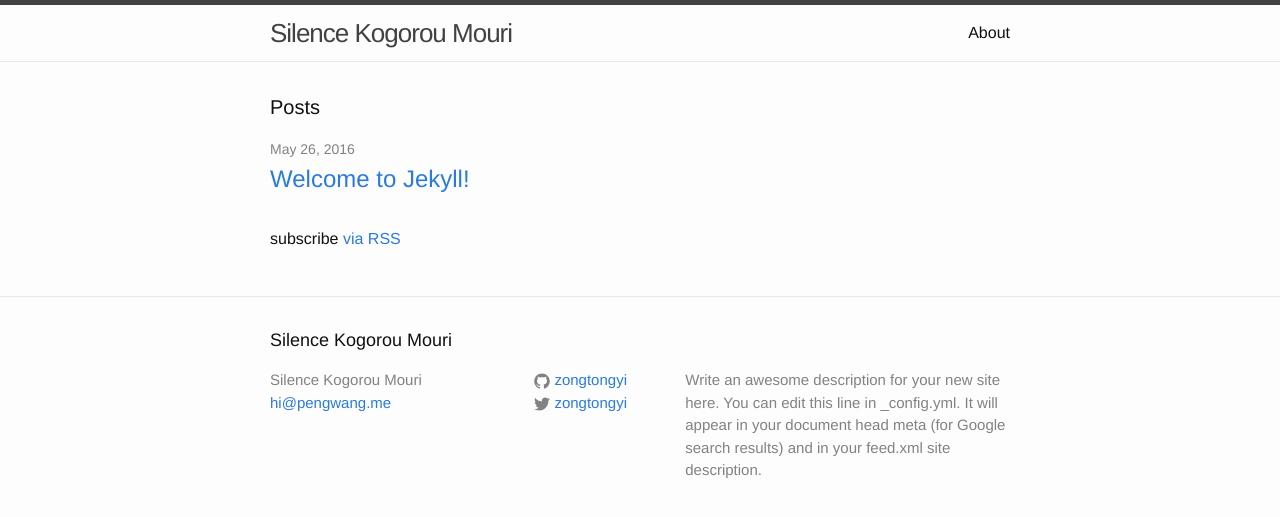
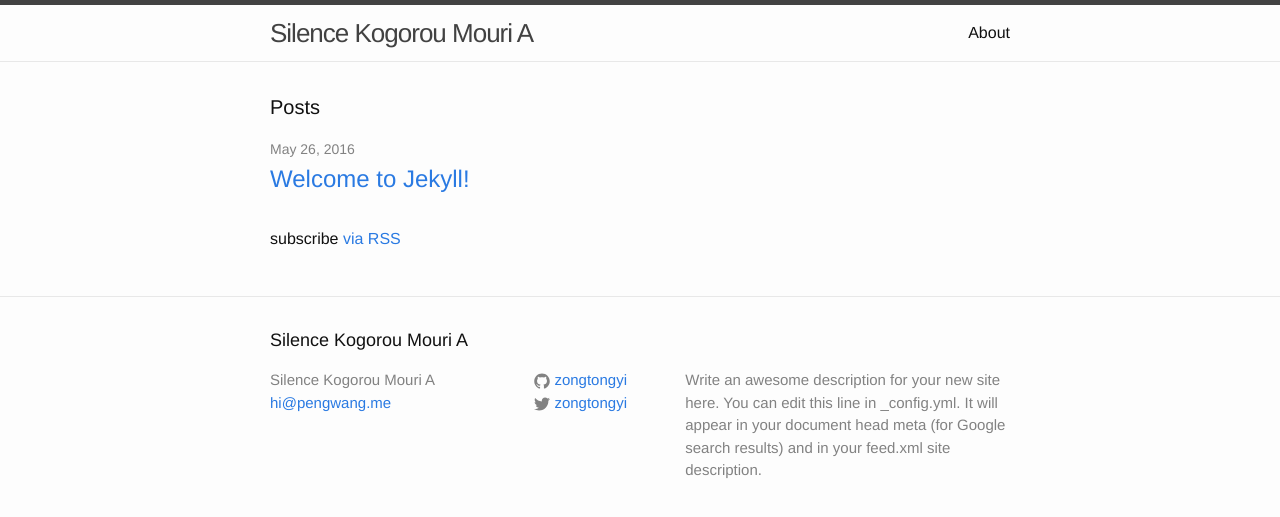
Before and after one commit to zongtongyi/zongtongyi.github.io, a Jekyll site: the page built from index.html, in a window 1280 px wide. Shown: the top 517 px of the page. Built offline with Jekyll 4.4.1, drawn with Linux system fonts in a browser that asks for light colours.

```diff
--- a/_config.yml
+++ b/_config.yml
@@ -6,7 +6,7 @@
 # 'jekyll serve'. If you change this file, please restart the server process.
 
 # Site settings
-title: Silence Kogorou Mouri
+title: Silence Kogorou Mouri A
 email: hi@pengwang.me
 description: > # this means to ignore newlines until "baseurl:"
   Write an awesome description for your new site here. You can edit this
```
